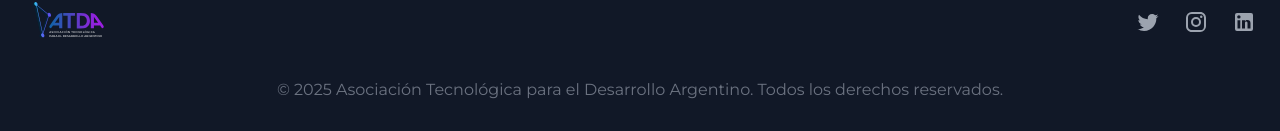
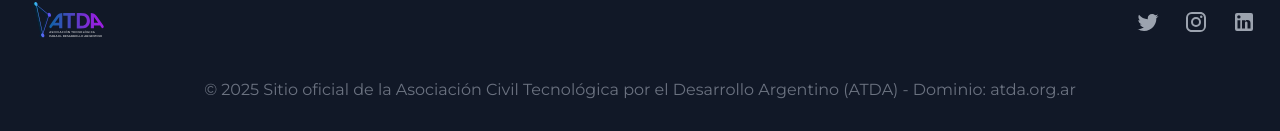
Before and after one commit to mlopezbisio/ATDA-Landing-page, a React (Vite) app: page / in a window 1280 px wide. Shown: the part 4350-4481 px from the top of the page. Built offline with nearby package versions, Linux system fonts and the light colour scheme.

Commit message:
actualizo footer para google for nonprofits

```diff
--- a/components/Footer.tsx
+++ b/components/Footer.tsx
@@ -34,7 +34,7 @@ const Footer: React.FC = () => {
           </div>
         </div>
         <div className="text-center text-gray-500 mt-8">
-          <p>&copy; {new Date().getFullYear()} Asociación Tecnológica para el Desarrollo Argentino. Todos los derechos reservados.</p>
+          <p>&copy; {new Date().getFullYear()} Sitio oficial de la Asociación Civil Tecnológica por el Desarrollo Argentino (ATDA) - Dominio: atda.org.ar </p>
         </div>
       </div>
     </footer>
```
